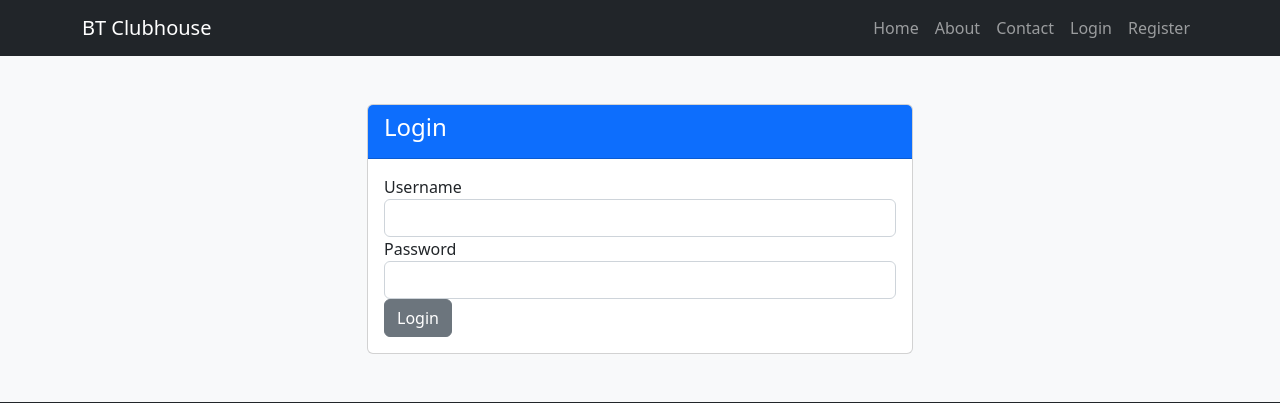
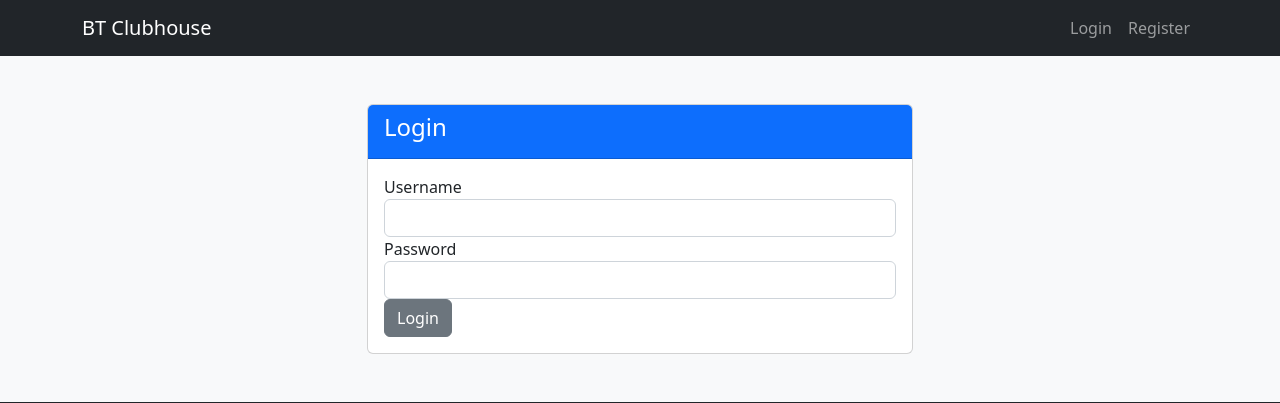
Before and after one commit to adralv/bt, a Django app: page /users/login in a window 1280 px wide. Shown: the top 403 px of the page. Run offline with Django 5.2, Linux system fonts and the light colour scheme; some libraries are stand-ins or nearby versions.

Commit message:
navbar login/logout changes + active working 4/24

```diff
--- a/pages/urls.py
+++ b/pages/urls.py
@@ -3,6 +3,6 @@ from . import views
 
 urlpatterns = [
     path('',views.index, name='index'),
-    path('about', views.about, name='about'),
-    path('contact', views.contact, name='contact')
+    path('about/', views.about, name='about'),
+    path('contact/', views.contact, name='contact')
 ]
--- a/templates/partials/_navbar.html
+++ b/templates/partials/_navbar.html
@@ -7,10 +7,29 @@
         <button class="navbar-toggler" type="button" data-bs-toggle="collapse" data-bs-target="#navbarSupportedContent" aria-controls="navbarSupportedContent" aria-expanded="false" aria-label="Toggle navigation"><span class="navbar-toggler-icon"></span></button>
         <div class="collapse navbar-collapse" id="navbarSupportedContent">
             <ul class="navbar-nav ms-auto mb-2 mb-lg-0">
-                <li class="nav-item"><a class="nav-link" href="{%url 'index'%}">Home</a></li>
-                <li class="nav-item"><a class="nav-link" href="{% url 'about'%}">About</a></li>
-                <li class="nav-item"><a class="nav-link" href="{% url 'contact'%}">Contact</a></li>
                 {% if user.is_authenticated %}
+                <li
+                {% if '/' == request.path %}
+                class = "nav-item active mr-3"
+                {% else %}
+                class = "nav-item mr-3"
+                {% endif %}
+                >
+                    <a class="nav-link" href="{%url 'index'%}">Home</a></li>
+                <li
+                {% if 'about' == request.path %}
+                class = "nav-item active mr-3"
+                {% else %}
+                class = "nav-item mr-3"
+                {% endif %}>
+                    <a class="nav-link" href="{% url 'about' %}">About</a>
+                </li>
+                <li
+                {% if 'contact' == request.path %}
+                class = "nav-item active mr-3"
+                {% else %}
+                class = "nav-item mr-3"
+                {% endif %}><a class="nav-link" href="{% url 'contact'%}">Contact</a></li>
                 <li class="nav-item"><a class="nav-link" href="{% url 'logout' %}">Logout</a></li>
                 {% else %}
                 <li class="nav-item"><a class="nav-link" href="{% url 'login' %}">Login</a></li>
--- a/users/views.py
+++ b/users/views.py
@@ -23,7 +23,7 @@ def logout(request):
     if request.method == "POST":
         auth.logout(request)
         messages.success(request, "You have been logged out.")
-    return redirect('login')
+        return redirect('login')
     # else:
     #     messages.error(request, "You must login first.")
     #     return redirect('login')
```
